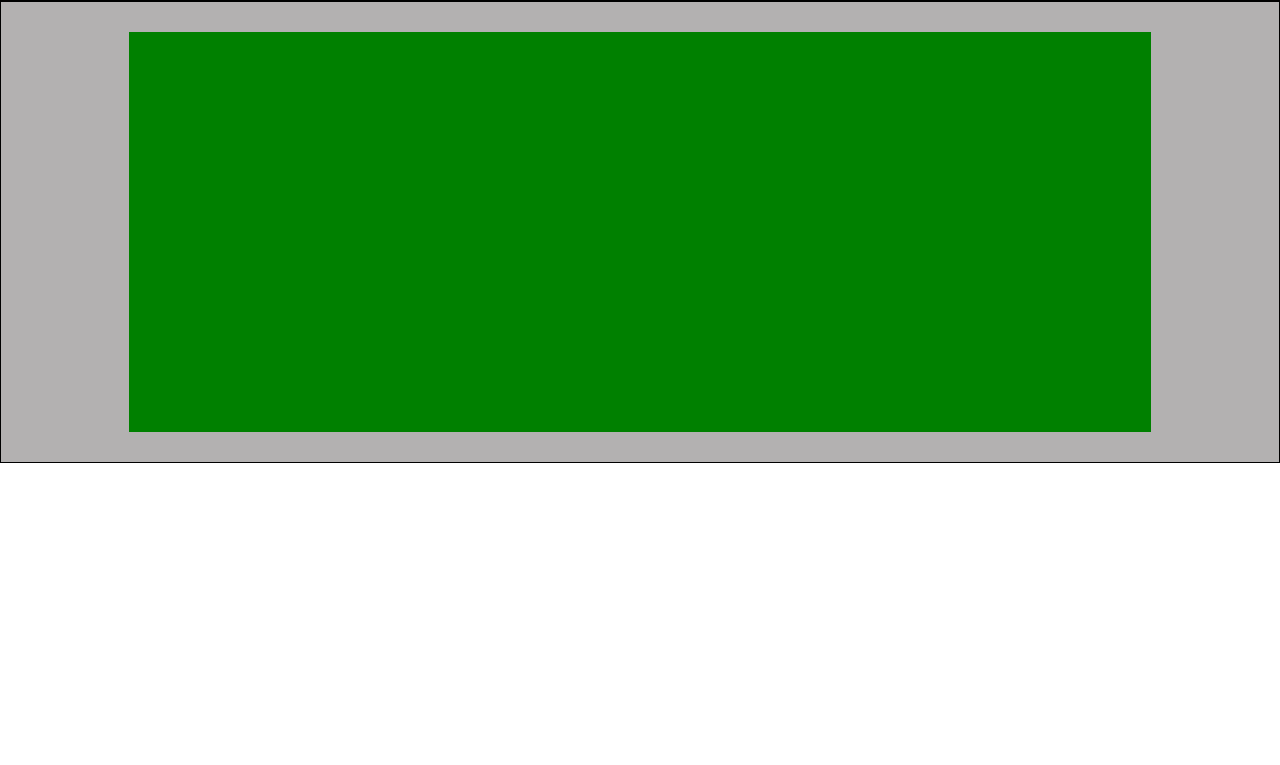
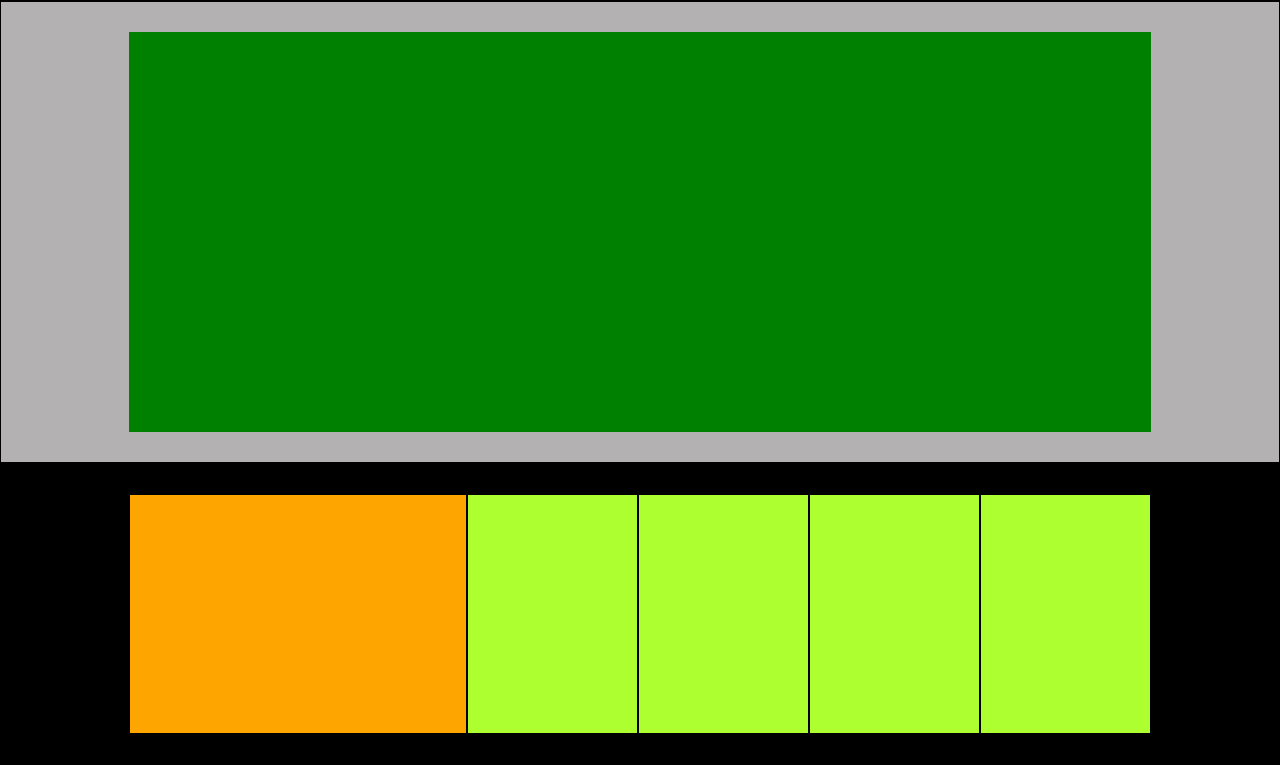
Before and after one commit to danieleBattistelli/htmlcss-struttura-discord, a plain HTML site: page index.html in a window 1280 px wide. Shown: the part 1271-2036 px from the top of the page. Before the commit the page ends 1734 px from the top, so only its background shows below. Drawn offline with Linux system fonts and the light colour scheme.

Commit message:
feat: sixth-section

```diff
--- a/css/style.css
+++ b/css/style.css
@@ -39,7 +39,7 @@
     display: flex;
 }
 
-.reverse{
+.reverse {
     display: flex;
     flex-direction: row-reverse;
 }
@@ -88,7 +88,7 @@
     border: 1px solid #000000;
 }
 
-.third-section{
+.third-section {
     width: 100%;
     padding-top: 30px;
     padding-bottom: 30px;
@@ -117,10 +117,16 @@
     background-color: rgb(179, 177, 177);
 }
 
-.box-green{
-    height: 50vh;
-    background-color: green;
+.sixth-section {
+    width: 100%;
+    padding-top: 30px;
+    padding-bottom: 30px;
+    /*debug*/
+    min-height: 37vh;
+    border: 1px solid #000000;
+    background-color: #000000;
 }
+
 /*utilities */
 .text-center {
     text-align: center;
@@ -145,3 +151,16 @@
 .pink {
     background-color: #ffc0cb;
 }
+
+.orange {
+    background-color: orange;
+}
+
+.green {
+    background-color: greenyellow;
+}
+
+.box-green {
+    height: 50vh;
+    background-color: green;
+}
--- a/index.html
+++ b/index.html
@@ -62,7 +62,17 @@
 
             </div>
         </section>
-        <section class="sixth section"></section>
+        <section class="sixth-section">
+            <div class="container">
+                <div class="row">
+                    <div class="col-40 orange"></div>
+                    <div class="col-20 green"></div>
+                    <div class="col-20 green"></div>
+                    <div class="col-20 green"></div>
+                    <div class="col-20 green"></div>
+                </div>
+            </div>
+        </section>
     </main>
     <footer></footer>
 </body>
```
